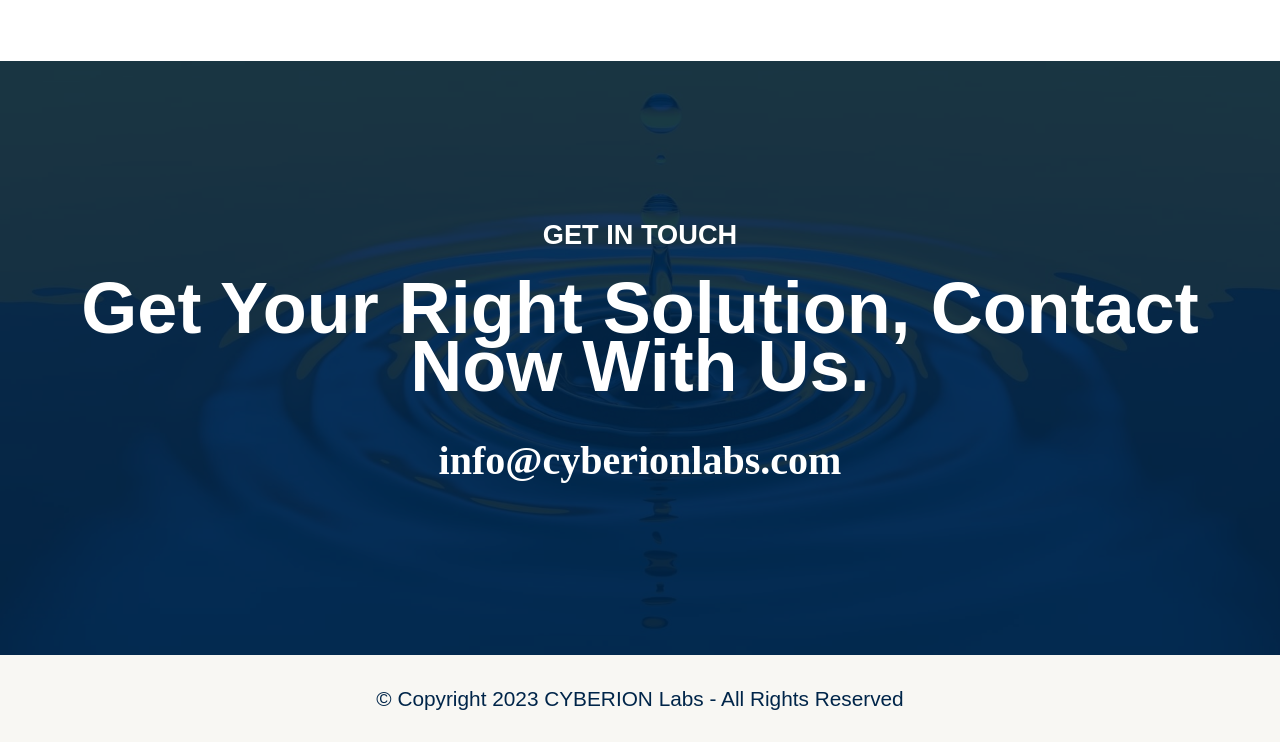
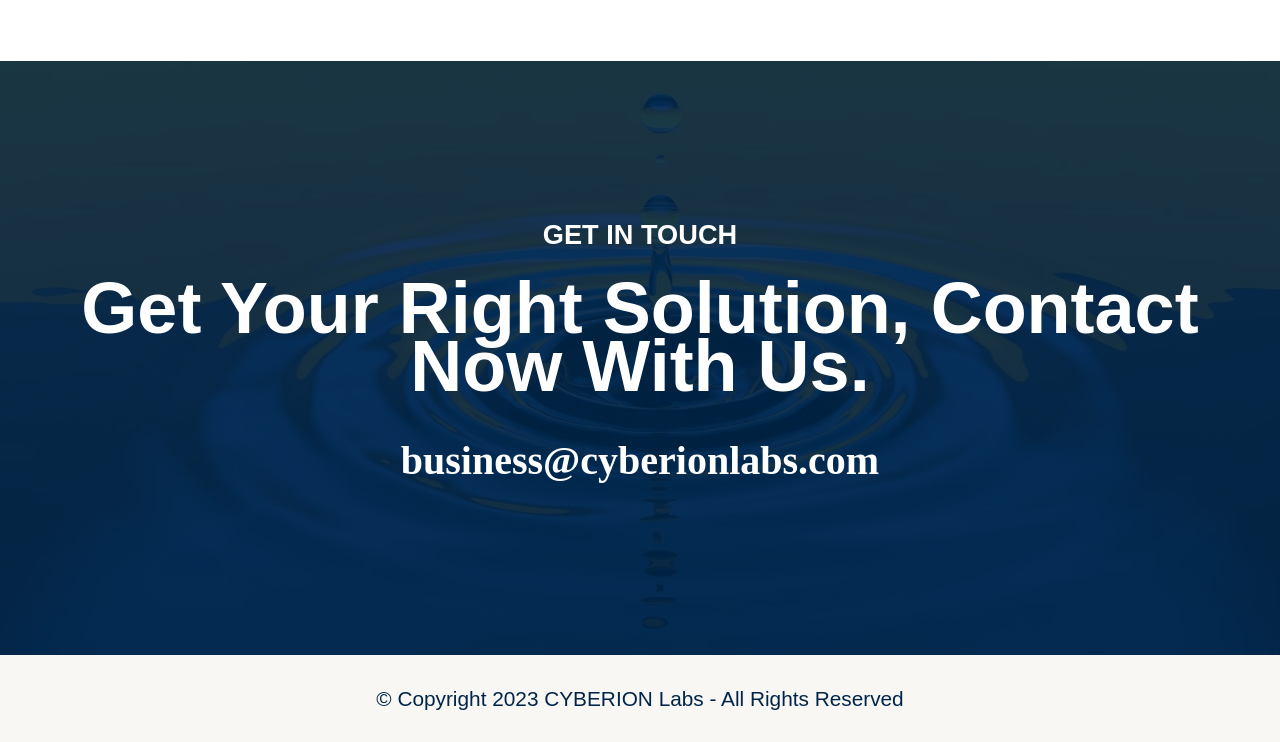
Before and after one commit to cyberionlabs/cyberionlabs.github.io, a plain HTML site: page index.html in a window 1280 px wide. Shown: the part 3661-4403 px from the top of the page. Drawn offline with Linux system fonts and the light colour scheme; a script that the page names is missing; files whose address does not match are found by name; a web font is replaced by a local one.

Commit message:
Update index.html

```diff
--- a/index.html
+++ b/index.html
@@ -250,7 +250,7 @@
             <div class="col-12 col-text col-lg-12">
                 <p class="mbr-text label-text mbr-fonts-style mb-0 display-4"><strong>GET IN TOUCH</strong></p>
                 <h1 class="mbr-section-title mbr-fonts-style mb-0 display-2"><strong>Get Your Right Solution, Contact <br>Now With Us.</strong></h1>
-                <p class="mbr-text label-text mbr-fonts-style mb-0 display-6"><strong>info@cyberionlabs.com</strong></p>
+                <p class="mbr-text label-text mbr-fonts-style mb-0 display-6"><strong>business@cyberionlabs.com</strong></p>
 
             </div>
         </div>
```
